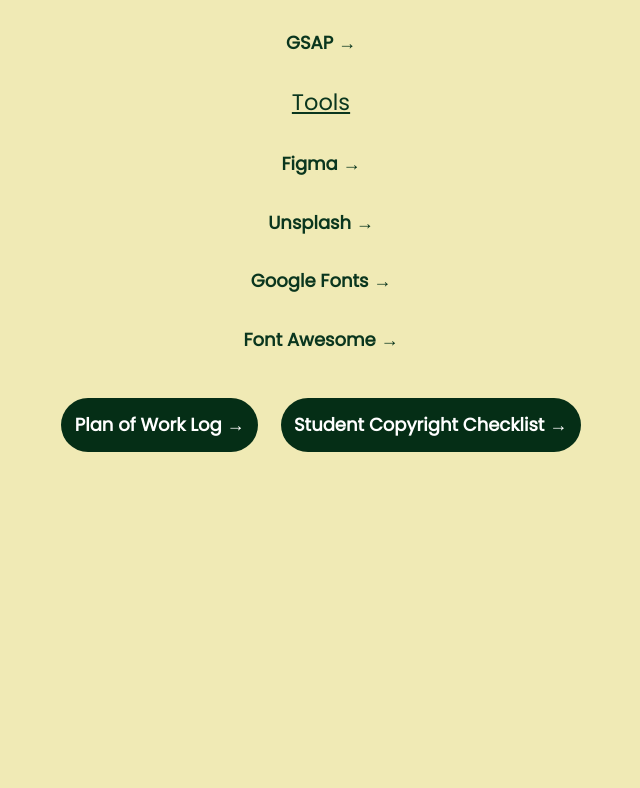
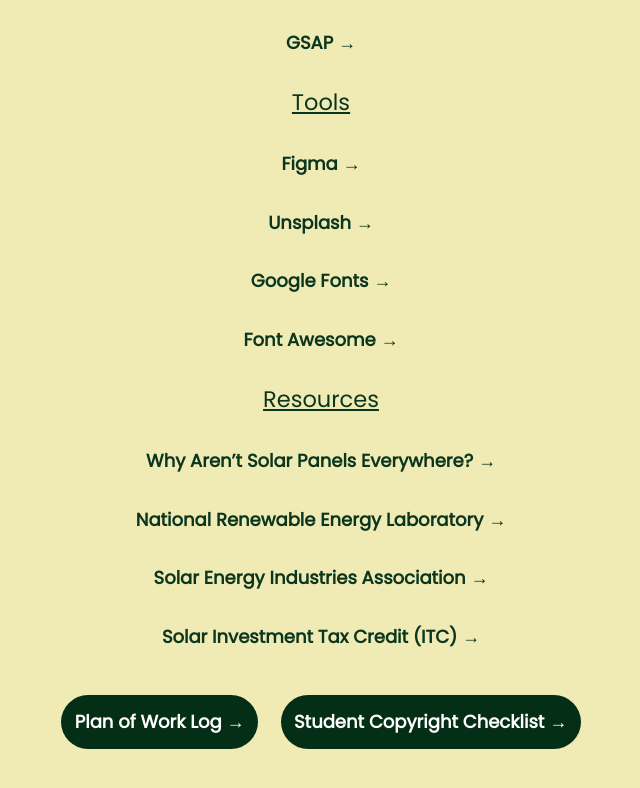
Before and after one commit to RangerDevv/GreenBeen, an Astro site: page /documentation in a window 1280 px wide. Shown: the part 579-1367 px from the top of the page, without its empty margins (319-959 px from the left). Before the commit the page ends 1076 px from the top, so only its background shows below. Built offline with nearby package versions, Linux system fonts and the light colour scheme; Astro itself is replaced by a stand-in of ours.

Commit message:
Update documentation.astro

```diff
--- a/src/pages/documentation.astro
+++ b/src/pages/documentation.astro
@@ -30,6 +30,12 @@
     <a href="https://fonts.google.com/" target="_blank" class="text-base font-bold">Google Fonts →</a>
     <!--  font awesome -->
     <a href="https://fontawesome.com/" target="_blank" class="text-base font-bold">Font Awesome →</a>
+
+    <p class="text-xl underline">Resources</p>
+    <a href="https://environment.umn.edu/education/susteducation/pathways-to-renewable-energy/why-arentsolar-panels-everywhere/" target="_blank" class="text-base font-bold">Why Aren’t Solar Panels Everywhere? →</a>
+    <a href="https://www.nrel.gov/" target="_blank" class="text-base font-bold">National Renewable Energy Laboratory →</a>
+    <a href="https://www.seia.org/" target="_blank" class="text-base font-bold">Solar Energy Industries Association →</a>
+    <a href="https://www.seia.org/initiatives/solar-investment-tax-credit-itc" target="_blank" class="text-base font-bold">Solar Investment Tax Credit (ITC) →</a>
   </div>
   <div class="flex flex-row gap-5 justify-center items-center pt-10 mb-10">
     <!-- link to pdf -->
```
